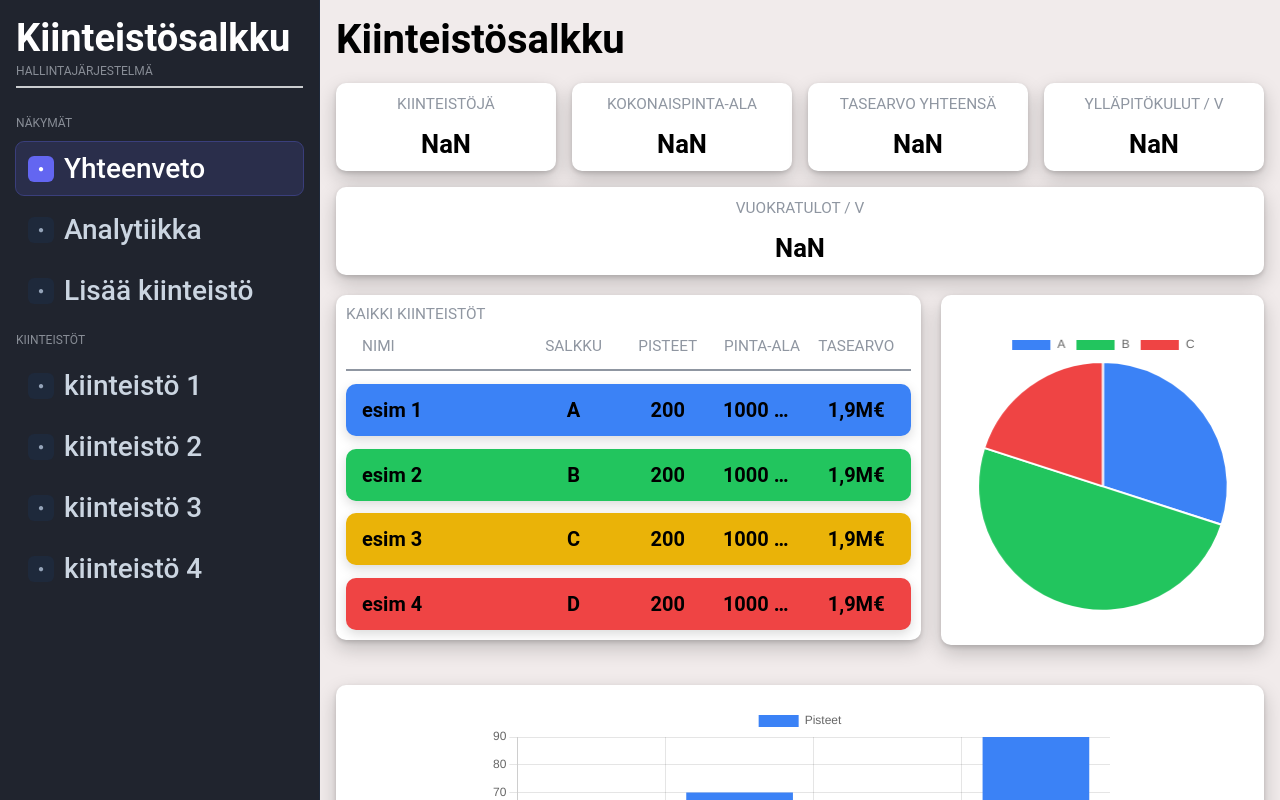
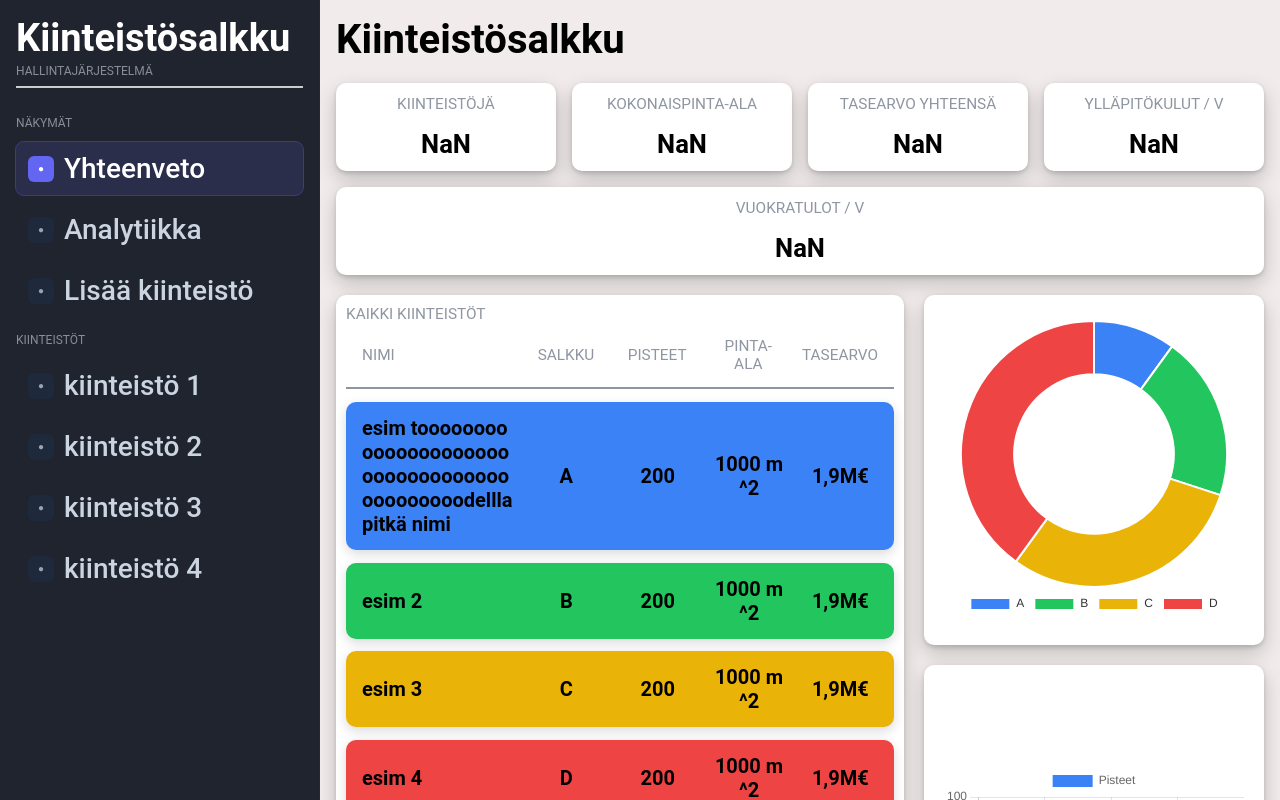
Before and after one commit to OAMK-Micropolis-project/KiinteistoTieKartta, a React (Vite) app: page /analytics in a window 1280 px wide. Shown: the top 800 px of the page. Built offline with nearby package versions, Linux system fonts and the light colour scheme.

Commit message:
change mainpage layout

```diff
--- a/src/App.css
+++ b/src/App.css
@@ -1,3 +1,9 @@
+html, body {
+  margin: 0;
+  padding: 0;
+  background-color: #f1ebeb;
+  min-height: 100%;
+}
 /* ————————————————
    Boxes
 ——————————————— */
@@ -40,18 +46,6 @@
   color: black;
   align-self: center;
 }
-
-
-/* ————————————————
-   Main content container
-——————————————— */
-/*
-.content {
-  margin-left: clamp(200px, 33vw, 320px);
-  padding: 16px;
-  background-color: #f1ebeb;
-  font-family: "Roboto", sans-serif;
-}*/
 
 .title {
   font-size: clamp(20px, 4vw, 40px);
@@ -111,6 +105,10 @@
   margin-top: clamp(8px,1vw,16px);
   gap: 16px;
   min-width: 350px;
+  white-space: normal;
+  overflow-wrap: anywhere;
+  word-break: break-all;
+
   box-shadow: 0 4px 12px rgba(0,0,0,0.15);
 }
 
@@ -119,9 +117,10 @@
   font-size: clamp(20px, 1.5vw, 40px);
   font-weight: 600;
   text-align: left;
+  /*
   overflow: hidden;
   white-space: nowrap;
-  text-overflow: ellipsis;
+  text-overflow: ellipsis;*/
 }
 
 .portfolio,
@@ -130,9 +129,10 @@
   font-size: clamp(20px, 1.3vw, 40px);
   font-weight: 600;
   text-align: center;
+  /*
   white-space: nowrap;
   overflow: hidden;
-  text-overflow: ellipsis;
+  text-overflow: ellipsis;*/
 }
 
 .realEstateRow:hover {
--- a/src/App.tsx
+++ b/src/App.tsx
@@ -1,13 +1,11 @@
 import { HashRouter as Router, Routes, Route, Link, NavLink } from "react-router-dom";
 import AnalyticsView from "./pages/analyticsView";
 import DetailView from "./pages/detailView";
-import Toolbar from './components/Toolbar'
 import './App.css'
 import './utils/chartSetup'
-import PortfolioLineChart from './components/charts/Linechart';
 import PointsBarChart from './components/charts/Barchart';
-import AreaPieChart from './components/charts/Piechart';
 import Layout from "./components/Layout";
+import DonutChart from "./components/charts/DonutChart";
 const summaryBoxes = [
   {name: "KIINTEISTÖJÄ", value: "NaN"},
   {name: "KOKONAISPINTA-ALA", value: "NaN"},
@@ -16,7 +14,7 @@ const summaryBoxes = [
   {name: "VUOKRATULOT / V", value: "NaN"},
 ];
 const realEstates =[
-  {estateName: "esim 1", portfolio: "A", points: 200, area: "1000 m^2", balanceValue: "1,9M€", path: "detail/1"},
+  {estateName: "esim tooooooooooooooooooooooooooooooooooooooooooodellla pitkä nimi", portfolio: "A", points: 200, area: "1000 m^2", balanceValue: "1,9M€", path: "detail/1"},
   {estateName: "esim 2", portfolio: "B", points: 200, area: "1000 m^2", balanceValue: "1,9M€", path: "detail/2"},
   {estateName: "esim 3", portfolio: "C", points: 200, area: "1000 m^2", balanceValue: "1,9M€", path: "detail/3"},
   {estateName: "esim 4", portfolio: "D", points: 200, area: "1000 m^2", balanceValue: "1,9M€", path: "detail/4"},
@@ -60,12 +58,14 @@ function HomePage() {
           </NavLink>
         ))}
       </div>
+      <div className="chartTower">
         <div className='chartContainer'>
-        <AreaPieChart/>
+        <DonutChart/>
         </div>
         <div className='chartContainer'>
         <PointsBarChart/>
         </div>
+      </div>
       </div>
 
     </>
--- /dev/null
+++ b/src/components/charts/DonutChart.tsx
@@ -0,0 +1,41 @@
+import { Doughnut } from "react-chartjs-2";
+
+export default function DonutChart() {
+  const data = {
+    labels: ["A", "B", "C", "D"],
+    datasets: [
+      {
+        label: "Portfoliot",
+        data: [10, 20, 30, 40],
+        backgroundColor: [
+          "#3b82f6",
+          "#22c55e",
+          "#eab308",
+          "#ef4444"
+        ],
+        borderColor: "#ffffff",
+        borderWidth: 2,
+      },
+    ],
+  };
+
+  const options = {
+    cutout: "60%",
+    responsive: true,
+    maintainAspectRatio: false,
+    plugins: {
+      legend: {
+        position: "bottom" as const,
+        labels: {
+          color: "#333",
+        }
+      }
+    }
+  };
+
+  return (
+    <div style={{ width: "100%", height: "300px" }}>
+      <Doughnut data={data} options={options} />
+    </div>
+  );
+}
```
